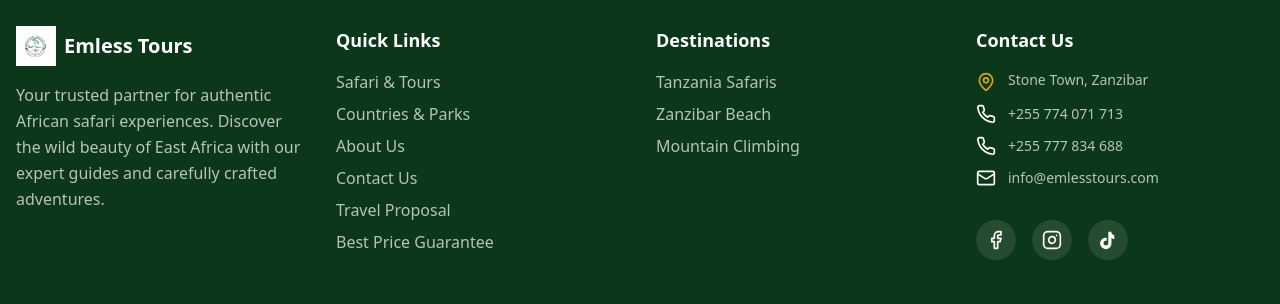
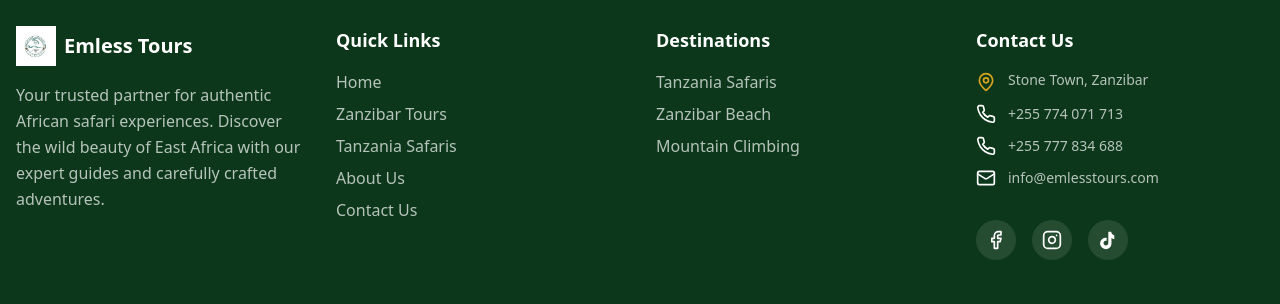
Before and after one commit to Ismaak47/Emless-Tour-And-Traveling-, a React (Vite) app: page / in a window 1280 px wide. Shown: the part 3855-4159 px from the top of the page. Built offline with nearby package versions, Linux system fonts and the light colour scheme; no server answers.

Commit message:
Update Footer.tsx

```diff
--- a/src/components/Footer.tsx
+++ b/src/components/Footer.tsx
@@ -20,12 +20,11 @@ const Footer = () => {
           <h3 className="text-lg font-bold">Quick Links</h3>
           <ul className="space-y-2">
             {[
-              { name: "Safari & Tours", path: "/" },
-              { name: "Countries & Parks", path: "/" },
+              { name: "Home", path: "/" },
+              { name: "Zanzibar Tours", path: "/zanzibar-tours" },
+              { name: "Tanzania Safaris", path: "/tanzania-safaris" },
               { name: "About Us", path: "/about" },
-              { name: "Contact Us", path: "/contact" },
-              { name: "Travel Proposal", path: "/contact" },
-              { name: "Best Price Guarantee", path: "/about" }
+              { name: "Contact Us", path: "/contact" }
             ].map(link => (
               <li key={link.name}>
                 <Link to={link.path} className="text-footer-foreground/70 hover:text-footer-hover transition-safari">
```
